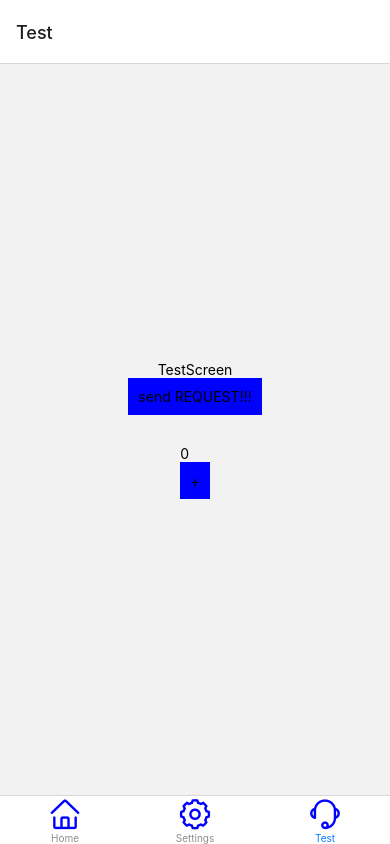
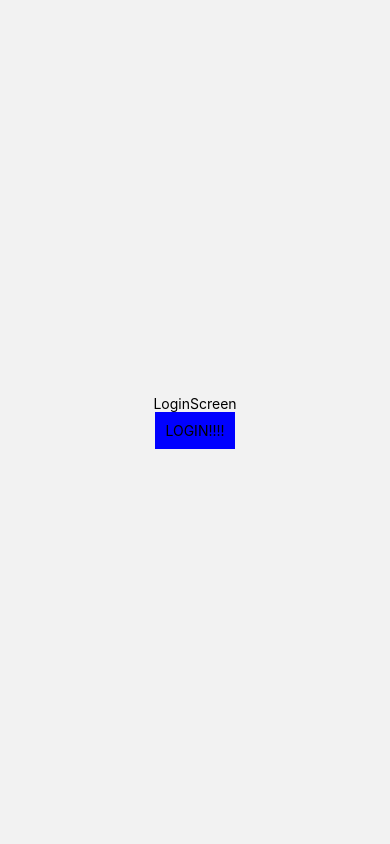
Before and after one commit to Pavel-Sol/rn-jobfinder, a React Native app in the folder mobile/: screen /Test in a window 390 px wide. Built offline with nearby package versions, Linux system fonts and the light colour scheme.

Commit message:
basic login

```diff
--- a/mobile/src/api/rest.ts
+++ b/mobile/src/api/rest.ts
@@ -9,13 +9,13 @@ class RestAPI {
   url: string;
 
   constructor() {
-    this.url = 'https://jsonplaceholder.typicode.com';
+    this.url = 'http://10.0.2.2:1337';
   }
 
   handleSuccess = (response: AxiosResponse): AxiosResponse => response;
 
   handleError = (error: AxiosError): Promise<object> | void => {
-    // console.log("restApi error!!!!!!!! ", error);
+    // console.log('restApi error!!!!!!!! ', JSON.stringify(error));
 
     switch (error?.response?.status) {
       case 401:
@@ -30,8 +30,8 @@ class RestAPI {
 
   private create = (headers?: any): AxiosInstance => {
     const cancel = axios.CancelToken.source();
-    const token = 'token123'; // from LS
-    const headerAuth = token && {Authorization: `Bearer ${token}`};
+    const token = ''; // from LS
+    const headerAuth = token ? {Authorization: `Bearer ${token}`} : {};
 
     const service = axios.create({
       headers: {
--- /dev/null
+++ b/mobile/src/constant/constant.ts
@@ -0,0 +1,3 @@
+export const baseUrl = 'http://10.0.2.2:1337/api/auth/local';
+// export const baseUrl = 'http://127.0.0.1:1337/api/auth/local';
+// export const baseUrl = 'http://localhost:1337';
--- a/mobile/src/navigation/AppNavigator.tsx
+++ b/mobile/src/navigation/AppNavigator.tsx
@@ -1,49 +1,16 @@
 import React from 'react';
-import Ionicons from 'react-native-vector-icons/Ionicons';
-import AntDesign from 'react-native-vector-icons/AntDesign';
 import {NavigationContainer} from '@react-navigation/native';
 import {createBottomTabNavigator} from '@react-navigation/bottom-tabs';
-import {HomeScreen} from 'src/screens/HomeScreen';
-import {SettingsScreen} from 'src/screens/SettingsScreen';
-import {TestScreen} from 'src/screens/TestScreen';
 
-const Tab = createBottomTabNavigator();
+import {BottomNavigator} from './BottomNavigator';
+import {AuthNavigator} from './AuthNavigator';
 
 export const AppNavigator = () => {
+  const token = false;
+
   return (
     <NavigationContainer>
-      <Tab.Navigator>
-        <Tab.Screen
-          name="Home"
-          component={HomeScreen}
-          options={({route}) => ({
-            tabBarIcon: ({color, size}) => (
-              <AntDesign name="home" size={34} color={'blue'} />
-            ),
-          })}
-        />
-        <Tab.Screen
-          name="Settings"
-          component={SettingsScreen}
-          options={({route}) => ({
-            // tabBarStyle: {
-            //   backgroundColor: '#AD40AF',
-            // },
-            tabBarIcon: ({color, size}) => (
-              <AntDesign name="setting" size={34} color={'blue'} />
-            ),
-          })}
-        />
-        <Tab.Screen
-          name="Test"
-          component={TestScreen}
-          options={({route}) => ({
-            tabBarIcon: ({color, size}) => (
-              <AntDesign name="customerservice" size={34} color={'blue'} />
-            ),
-          })}
-        />
-      </Tab.Navigator>
+      {token ? <BottomNavigator /> : <AuthNavigator />}
     </NavigationContainer>
   );
 };
--- /dev/null
+++ b/mobile/src/navigation/AuthNavigator.tsx
@@ -0,0 +1,16 @@
+import React from 'react';
+import {createNativeStackNavigator} from '@react-navigation/native-stack';
+import {LoginScreen} from 'src/screens/LoginScreen';
+const Stack = createNativeStackNavigator();
+
+export const AuthNavigator = () => {
+  return (
+    <Stack.Navigator>
+      <Stack.Screen
+        name="login"
+        component={LoginScreen}
+        options={{headerShown: false}}
+      />
+    </Stack.Navigator>
+  );
+};
--- /dev/null
+++ b/mobile/src/navigation/BottomNavigator.tsx
@@ -0,0 +1,44 @@
+import React from 'react';
+import AntDesign from 'react-native-vector-icons/AntDesign';
+import {createBottomTabNavigator} from '@react-navigation/bottom-tabs';
+import {HomeScreen} from 'src/screens/HomeScreen';
+import {SettingsScreen} from 'src/screens/SettingsScreen';
+import {TestScreen} from 'src/screens/TestScreen';
+
+const Tab = createBottomTabNavigator();
+
+export const BottomNavigator = () => {
+  return (
+    <>
+      <Tab.Navigator>
+        <Tab.Screen
+          name="Home"
+          component={HomeScreen}
+          options={({route}) => ({
+            tabBarIcon: ({color, size}) => (
+              <AntDesign name="home" size={34} color={'blue'} />
+            ),
+          })}
+        />
+        <Tab.Screen
+          name="Settings"
+          component={SettingsScreen}
+          options={({route}) => ({
+            tabBarIcon: ({color, size}) => (
+              <AntDesign name="setting" size={34} color={'blue'} />
+            ),
+          })}
+        />
+        <Tab.Screen
+          name="Test"
+          component={TestScreen}
+          options={({route}) => ({
+            tabBarIcon: ({color, size}) => (
+              <AntDesign name="customerservice" size={34} color={'blue'} />
+            ),
+          })}
+        />
+      </Tab.Navigator>
+    </>
+  );
+};
--- a/mobile/src/redux/store.ts
+++ b/mobile/src/redux/store.ts
@@ -1,4 +1,4 @@
-import {configureStore, combineReducers} from '@reduxjs/toolkit';
+import {configureStore} from '@reduxjs/toolkit';
 import {rootReducer} from './reducers/rootReducer';
 
 import {
@@ -11,7 +11,6 @@ import {
   PURGE,
   REGISTER,
 } from 'redux-persist';
-// import storage from 'redux-persist/lib/storage';
 import AsyncStorage from '@react-native-async-storage/async-storage';
 
 const persistConfig = {
--- /dev/null
+++ b/mobile/src/screens/LoginScreen.tsx
@@ -0,0 +1,30 @@
+import React from 'react';
+import {View, Text, TouchableOpacity, StyleSheet} from 'react-native';
+import RestAPI from 'src/api/rest';
+
+export const LoginScreen = () => {
+  const handleClick = async () => {
+    const response = await RestAPI.post('/api/auth/local', {
+      identifier: 'Pavel',
+      password: 'Pavel123',
+    });
+
+    console.log('LoginScreen response', response?.data);
+  };
+
+  return (
+    <View style={{flex: 1, justifyContent: 'center', alignItems: 'center'}}>
+      <Text>LoginScreen</Text>
+      <TouchableOpacity style={s.btn} onPress={handleClick}>
+        <Text>LOGIN!!!!</Text>
+      </TouchableOpacity>
+    </View>
+  );
+};
+
+const s = StyleSheet.create({
+  btn: {
+    backgroundColor: 'blue',
+    padding: 10,
+  },
+});
--- a/mobile/src/screens/TestScreen.tsx
+++ b/mobile/src/screens/TestScreen.tsx
@@ -11,7 +11,12 @@ export const TestScreen = () => {
 
   const handleClick = async () => {
     console.log('click');
-    const response = await RestAPI.get('/users');
+    const response = await RestAPI.post('/posts', {
+      title: 'foo',
+      body: 'bar',
+      userId: 1,
+    });
+
     console.log('response ', response.data);
   };
 
```
Also changed, not shown: 1 other file (tests, documents, lock files or other folders).
